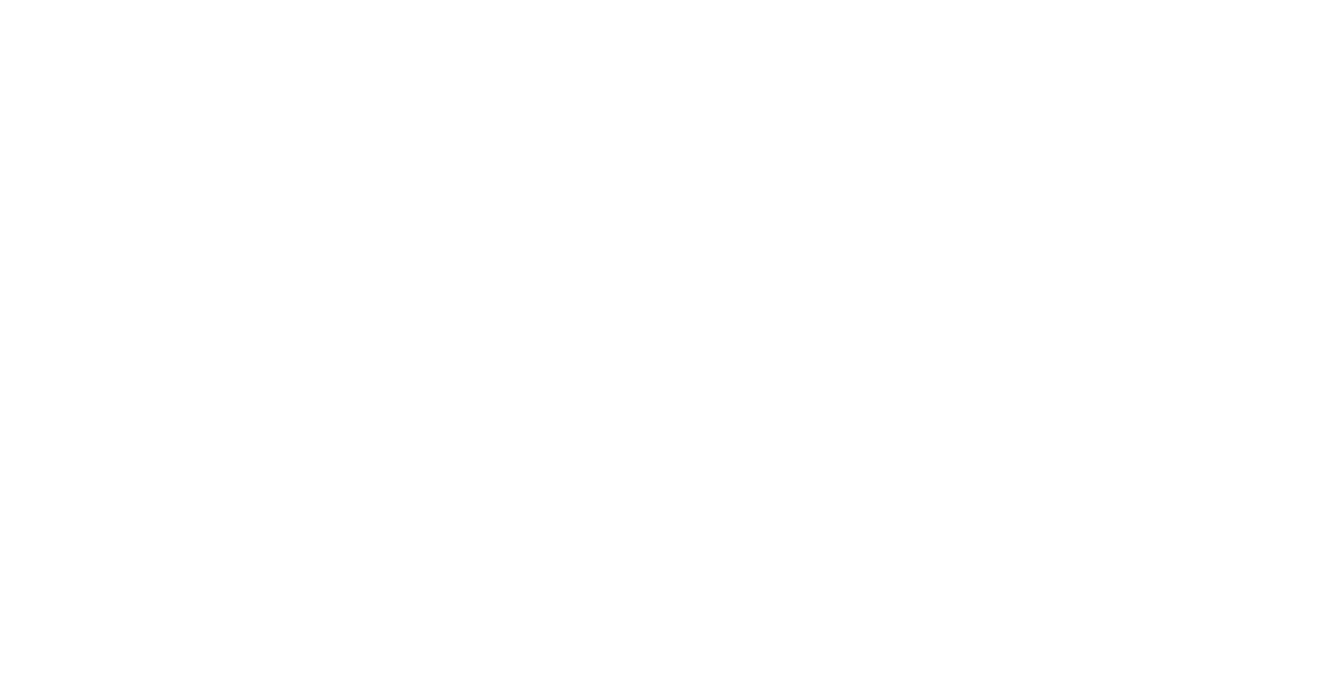
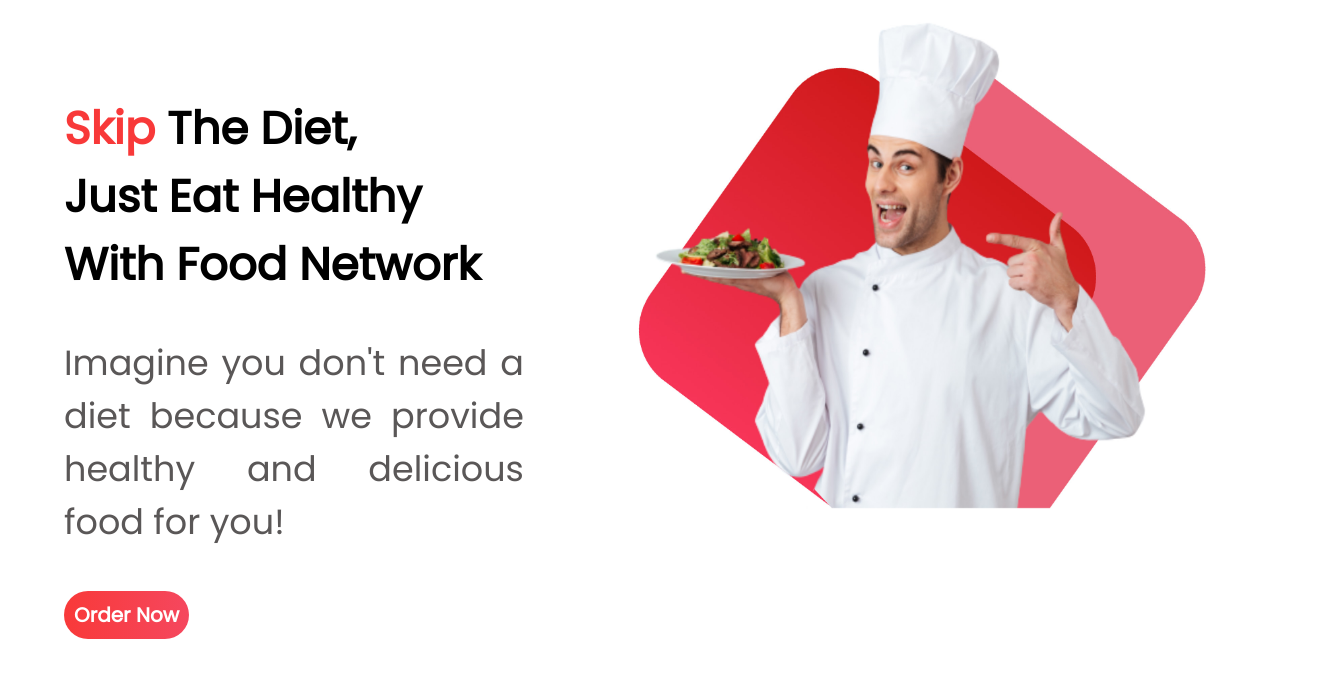
Before and after one commit to Md-Abdur-Raheem/food-network, a plain HTML site: page index.html in a window 1280 px wide. Shown: the whole page, 1344 px wide, since content can reach past the window. Drawn offline with Linux system fonts and the light colour scheme.

Commit message:
Top Banner Added

```diff
--- a/index.html
+++ b/index.html
@@ -4,9 +4,24 @@
     <meta charset="UTF-8">
     <meta http-equiv="X-UA-Compatible" content="IE=edge">
     <meta name="viewport" content="width=device-width, initial-scale=1.0">
+    <link rel="stylesheet" href="style.css">
+    <link rel="preconnect" href="https://fonts.googleapis.com">
+<link rel="preconnect" href="https://fonts.gstatic.com" crossorigin>
+<link href="https://fonts.googleapis.com/css2?family=Poppins&display=swap" rel="stylesheet">
     <title>Food Network</title>
 </head>
 <body>
+    <section class="top">
+        <div class="top-writing">
+            <h1><span>Skip</span> The Diet,<br> Just Eat Healthy <br> With Food Network</h1>
+            <p>Imagine you don't need a diet because we provide
+               healthy and delicious food for you!</p>
+             <p><a href="#" class="order-now-button"><b>Order Now</b></a></p>
+        </div>
+        <div class="top-image">
+            <img src="images/first-chef.jpg" alt="First Chef" height="600px" width="600px">
+        </div>
+    </section>
 
 </body>
 </html>
--- a/style.css
+++ b/style.css
@@ -0,0 +1,50 @@
+body {
+    margin: 0%;
+    font-family: 'Poppins', sans-serif;
+    ;
+}
+
+span {
+    color: rgba(248, 44, 44, 0.938);
+}
+
+.top {
+    display: flex;
+    width: 90%;
+    margin-left: 5%;
+    padding-right: 10%;
+}
+
+.top-writing {
+
+    margin-top: 5%;
+    text-align: justify;
+    margin-right: 8%;
+
+}
+
+.top-writing h1 {
+    font-size: 45px;
+
+}
+
+.top-writing p {
+    color: rgb(90, 87, 87);
+    font-size: 35px;
+    margin-bottom: 7%;
+
+}
+
+.top-image {
+    display: flex;
+}
+
+.order-now-button {
+    /* margin-top: 500px; */
+    text-decoration: none;
+    background-image: linear-gradient(to right, rgba(248, 44, 44, 0.938), rgb(245, 71, 94));
+    padding: 10px;
+    border-radius: 30px;
+    color: white;
+    font-size: 20px;
+}
```
Also changed, not shown: images/first-chef.jpg (added), images/food-one.jpg (added), images/food-three.png (added), images/food-two.jpg (added), images/frame.jpg (added), images/second-chef.png (added).
